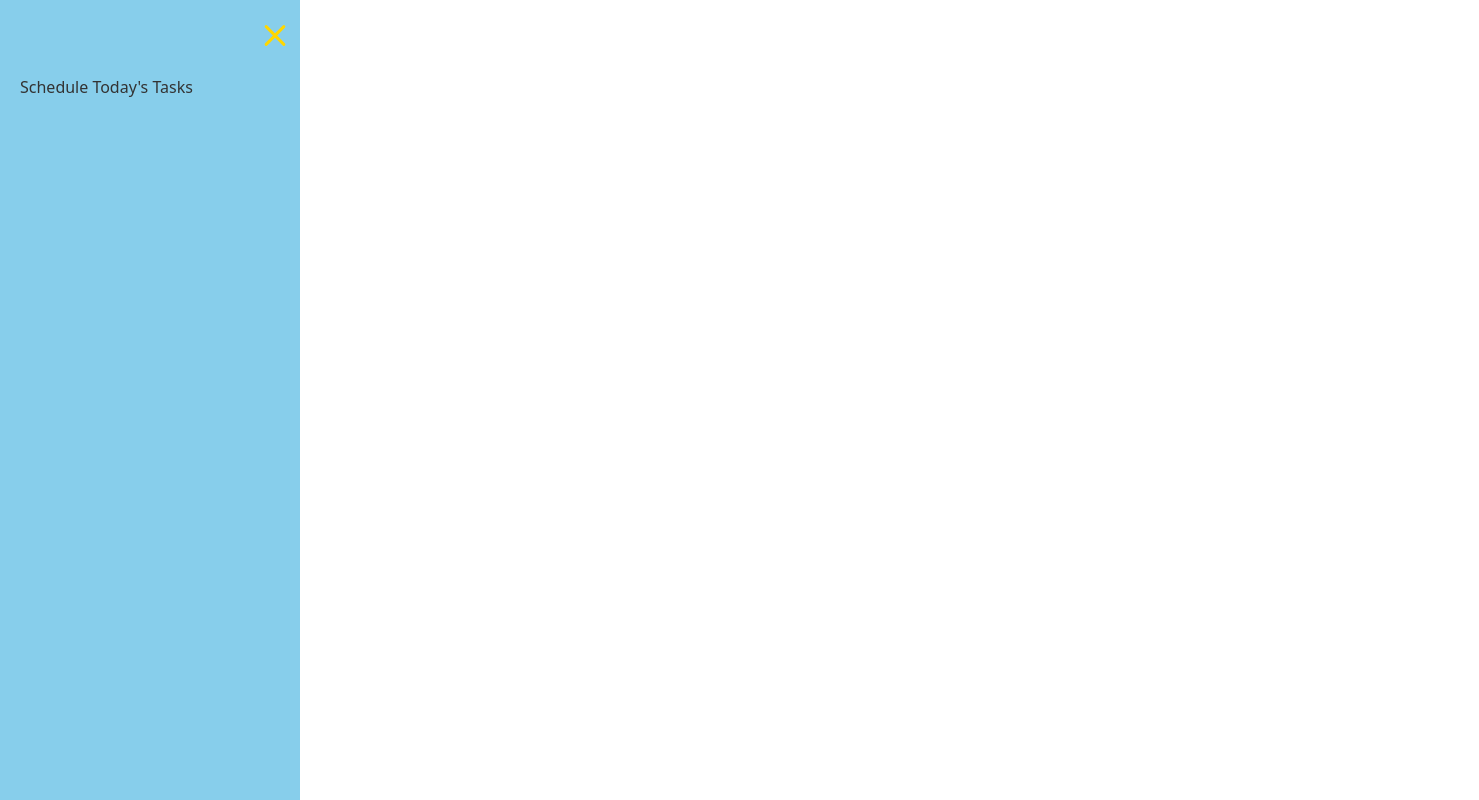
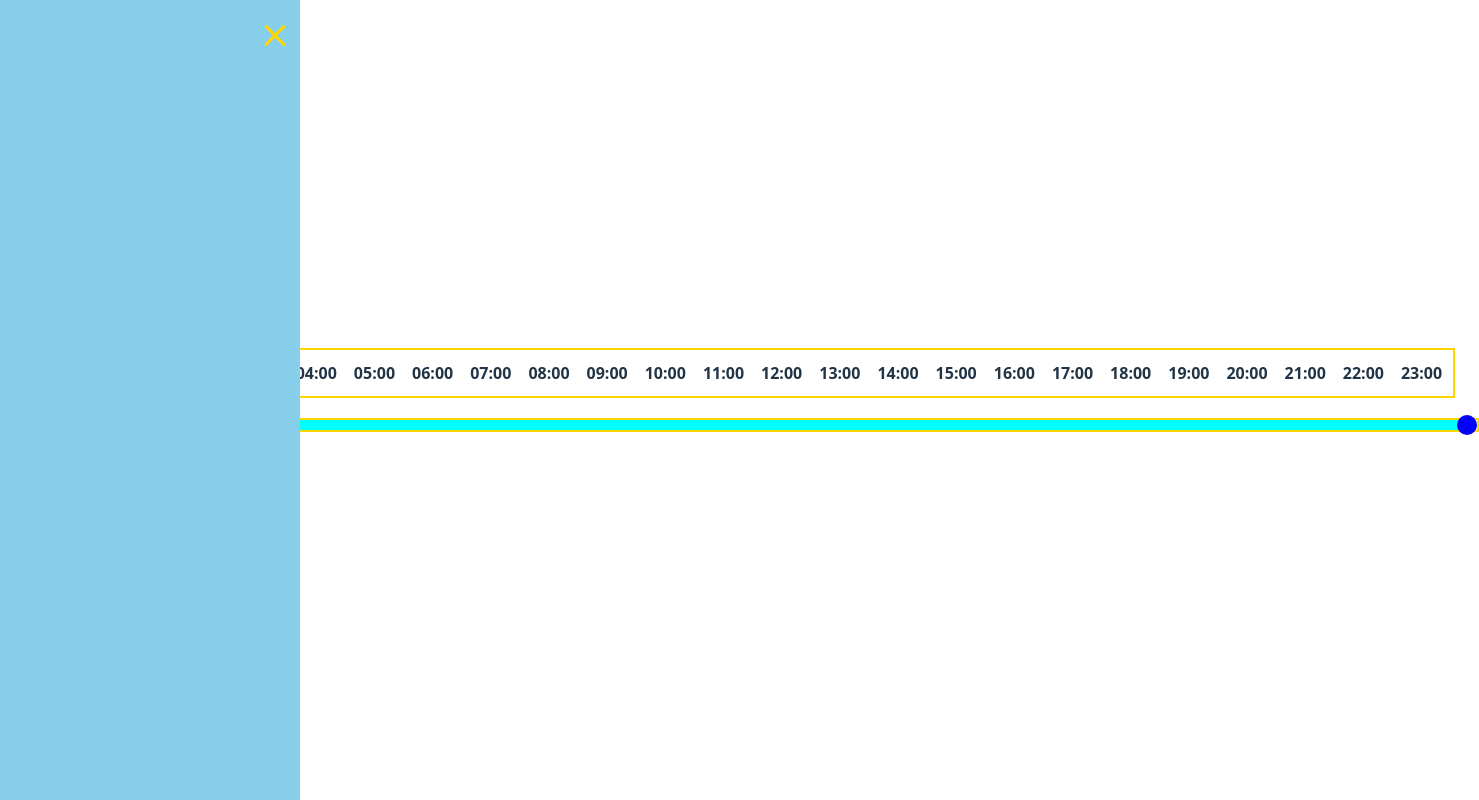
Before and after one commit to Langton49/peggy, a React (Vite) app: page /createDaySchedule in a window 1280 px wide. Shown: the whole page, 1479 px wide, since content can reach past the window. Built offline with nearby package versions, Linux system fonts and the light colour scheme.

Commit message:
added dual slider and times

```diff
--- a/src/App.jsx
+++ b/src/App.jsx
@@ -1,8 +1,8 @@
 import React from "react";
 import { BrowserRouter as Router, Routes, Route } from "react-router-dom";
-import Home from "./components/Home";
+import Home from "./pages/Home";
 import SideMenu from "./components/sidemenu";
-import TodoSchedule from "./components/todoschedule";
+import CreateDaySchedule from "./pages/createDaySchedule";
 import "./styles/App.css";
 
 function App() {
@@ -11,7 +11,7 @@ function App() {
     <div className="App">
         <Routes>
           <Route path="/" element={<Home/>} />
-          <Route path="/DailyTasks" element={<TodoSchedule/>} />
+          <Route path="/createDaySchedule" element={<CreateDaySchedule/>} />
         </Routes>
       <SideMenu />
     </div>
--- /dev/null
+++ b/src/components/DayTimes.jsx
@@ -0,0 +1,24 @@
+import React from "react";
+import "../styles/daytimes.css";
+
+const times = Array.from({ length: 24 }, (_, i) => `${String(i).padStart(2, '0')}:00`);
+
+const DayTimes = () => {
+  return (
+    <div className="dayTimes">
+      <table>
+        <thead>
+          <tr>
+          {times.map((time, index) => (
+            <th key={index}>
+              <tr>{time}</tr>
+            </th>
+          ))}
+          </tr>
+        </thead>
+      </table>
+    </div>
+  );
+};
+
+export default DayTimes;
--- a/src/components/dualKnobSlider.jsx
+++ b/src/components/dualKnobSlider.jsx
@@ -1 +1,73 @@
-import React from "react";
+'use client';
+import React, { useState, useRef } from "react";
+import "../styles/dualSlider.css";
+
+const DualSlider = () => {
+    const [min, setMin] = useState(0);
+    const [max, setMax] = useState(222);
+    const trackRef = useRef(null);
+    const thumbLeftRef = useRef(null);
+    const thumbRightRef = useRef(null);
+
+    const handleThumbMove = (thumbRef, isRightThumb) => (event) => {
+        event.preventDefault(); // Prevent default behavior to avoid issues
+
+        const track = trackRef.current;
+        const trackRect = track.getBoundingClientRect();
+        const thumb = thumbRef.current;
+        const shiftX = event.clientX - thumb.getBoundingClientRect().left;
+
+        const onPointerMove = (event) => {
+            let newLeft = event.clientX - trackRect.left - shiftX;
+            let trackWidth = trackRect.width;
+
+            if (isRightThumb) {
+                // Bottom thumb should not go past the top thumb
+                const maxLeft = (max / 222) * trackWidth;
+                newLeft = Math.max(0, Math.min(newLeft, maxLeft - thumb.offsetWidth));
+                setMin(Math.round((newLeft / trackWidth) * 222));
+            } else {
+                // Top thumb should not go past the bottom thumb
+                const minRight = (min / 222) * trackWidth;
+                newLeft = Math.max(minRight + thumb.offsetWidth, Math.min(newLeft, trackWidth - thumb.offsetWidth));
+                setMax(Math.round((newLeft / trackWidth) * 222));
+            }
+
+            thumb.style.left = `${(newLeft / trackWidth) * 100}%`;
+        };
+
+        const onPointerUp = () => {
+            document.removeEventListener('pointermove', onPointerMove);
+            document.removeEventListener('pointerup', onPointerUp);
+            document.removeEventListener('pointercancel', onPointerUp);
+        };
+
+        document.addEventListener('pointermove', onPointerMove);
+        document.addEventListener('pointerup', onPointerUp);
+        document.addEventListener('pointercancel', onPointerUp);
+    };
+
+
+    return (
+        <div className="dual-slider">
+            <div className="slider" ref={trackRef}>
+                <div className="slider__track">
+                    <div
+                        className="slider__thumb left"
+                        ref={thumbLeftRef}
+                        onMouseDown={handleThumbMove(thumbLeftRef, true)}
+                        style={{ left: `0%` }}
+                    ></div>
+                    <div
+                        className="slider__thumb right"
+                        ref={thumbRightRef}
+                        onMouseDown={handleThumbMove(thumbRightRef, false)}
+                        style={{ right: `0%` }}
+                    ></div>
+                </div>
+            </div>
+        </div>
+    );
+};
+
+export default DualSlider;
--- /dev/null
+++ b/src/components/schedule.jsx
@@ -0,0 +1,17 @@
+import React from "react";
+import DayTimes from "./DayTimes";
+import DualSlider from "./dualKnobSlider";
+import "../styles/schedule.css";
+
+const Schedule = () => {
+    return (
+        <div className="schedule">
+            <div className="schedule-container">
+                <DayTimes className="times"></DayTimes>
+                <DualSlider className="slider"></DualSlider>
+            </div>
+        </div>
+    );
+}
+
+export default Schedule;
--- a/src/components/sidemenu.jsx
+++ b/src/components/sidemenu.jsx
@@ -14,7 +14,6 @@ const SideMenu = () => {
           <nav>
             <ul>
             <li>
-                <Link className="link" to="/DailyTasks">Schedule Today's Tasks</Link>
                 </li>
             </ul>
 
--- a/src/components/todoschedule.jsx
+++ /dev/null
@@ -1,30 +0,0 @@
-import React from "react";
-import Slider from "rc-slider";
-import "rc-slider/assets/index.css";
-import "../styles/todoschedule.css";
-
-const times = Array.from({ length: 24 }, (_, i) => `${String(i).padStart(2, '0')}:00`);
-
-const TodoSchedule = () => {
-  return (
-    <div className="todoschedule">
-      <table>
-        <thead>
-          <tr>
-            <th>Time</th>
-            <th>Task Duration</th>
-          </tr>
-        </thead>
-        <tbody>
-          {times.map((time, index) => (
-            <tr key={index}>
-              <td>{time}</td>
-            </tr>
-          ))}
-        </tbody>
-      </table>
-    </div>
-  );
-};
-
-export default TodoSchedule;
--- /dev/null
+++ b/src/pages/createDaySchedule.jsx
@@ -0,0 +1,13 @@
+import React from "react";
+import Schedule from "../components/schedule";
+
+const CreateDaySchedule = () =>{
+
+    return(
+        <div>
+            <Schedule></Schedule>
+        </div>
+    );
+}
+
+export default CreateDaySchedule;
--- /dev/null
+++ b/src/styles/daytimes.css
@@ -0,0 +1,13 @@
+.dayTimes {
+    display: flex;
+    justify-content: space-between;
+    align-items: center;
+    margin: 0 0 0 50px;
+    border: 2px solid #FFD700;
+  }
+
+  .dayTimes table {
+      border-collapse: separate;
+      border-spacing: 5px;
+      width: 100%;
+    }
--- /dev/null
+++ b/src/styles/dualSlider.css
@@ -0,0 +1,39 @@
+.dual-slider{
+    display: flex;
+    flex-direction: column;
+    margin: 20px;
+    align-items: center;
+    border: 2px solid #FFD700;
+    width: 100%;
+}
+
+.slider{
+    width: 100%;
+    height: 10px;
+}
+
+.slider__track {
+    position: relative;
+    width: 100%;
+    height: 10px;
+    background-color: aqua;
+    border-radius: 6px;
+}
+
+.slider__thumb {
+    position: absolute; /* Keep absolute positioning */
+    width: 20px;
+    height: 20px;
+    border-radius: 50%;
+    cursor: pointer;
+    top: -50%;  /* Move it to the middle */
+
+}
+
+.slider__thumb.left {
+    background-color: red;
+}
+
+.slider__thumb.right {
+    background-color: blue;
+}
--- /dev/null
+++ b/src/styles/schedule.css
@@ -0,0 +1,13 @@
+.schedule{
+    display: flex;
+    flex-direction: column;
+    align-items: center;
+}
+
+.schedule .times{
+    flex: 1;
+}
+
+.schedule .slider{
+    flex: 1;
+}
--- a/src/styles/todoschedule.css
+++ /dev/null
@@ -1,12 +0,0 @@
-.todoschedule {
-  display: flex;
-  justify-content: space-between;
-  align-items: center;
-  margin: 0 0 0 100px;
-  border: 2px solid #FFD700;
-}
-
-.todoschedule table {
-    border-collapse: separate;
-    border-spacing: 25px;
-  }
```
Also changed, not shown: src/pages/Home.jsx (renamed from src/components/Home.jsx).
